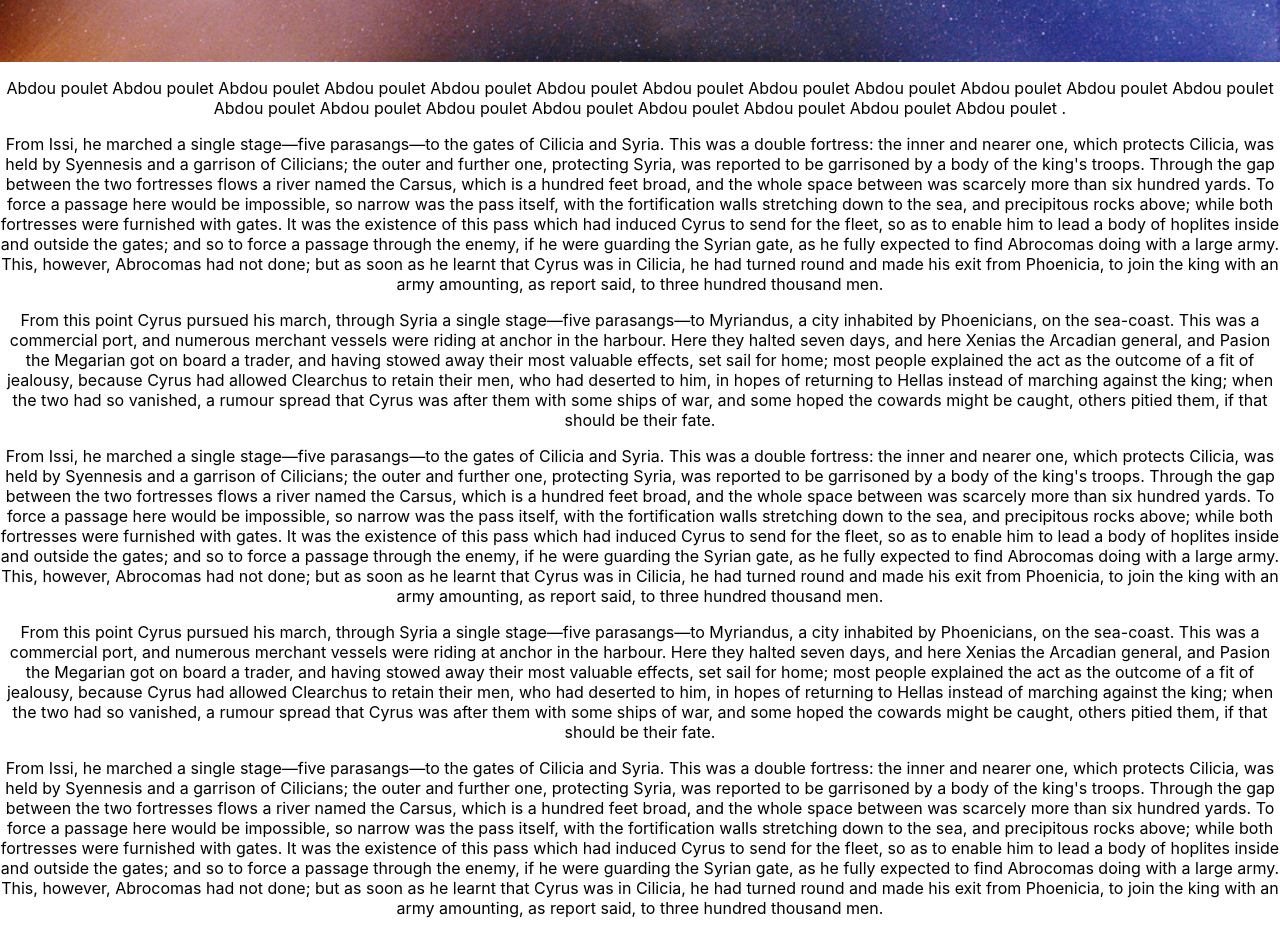
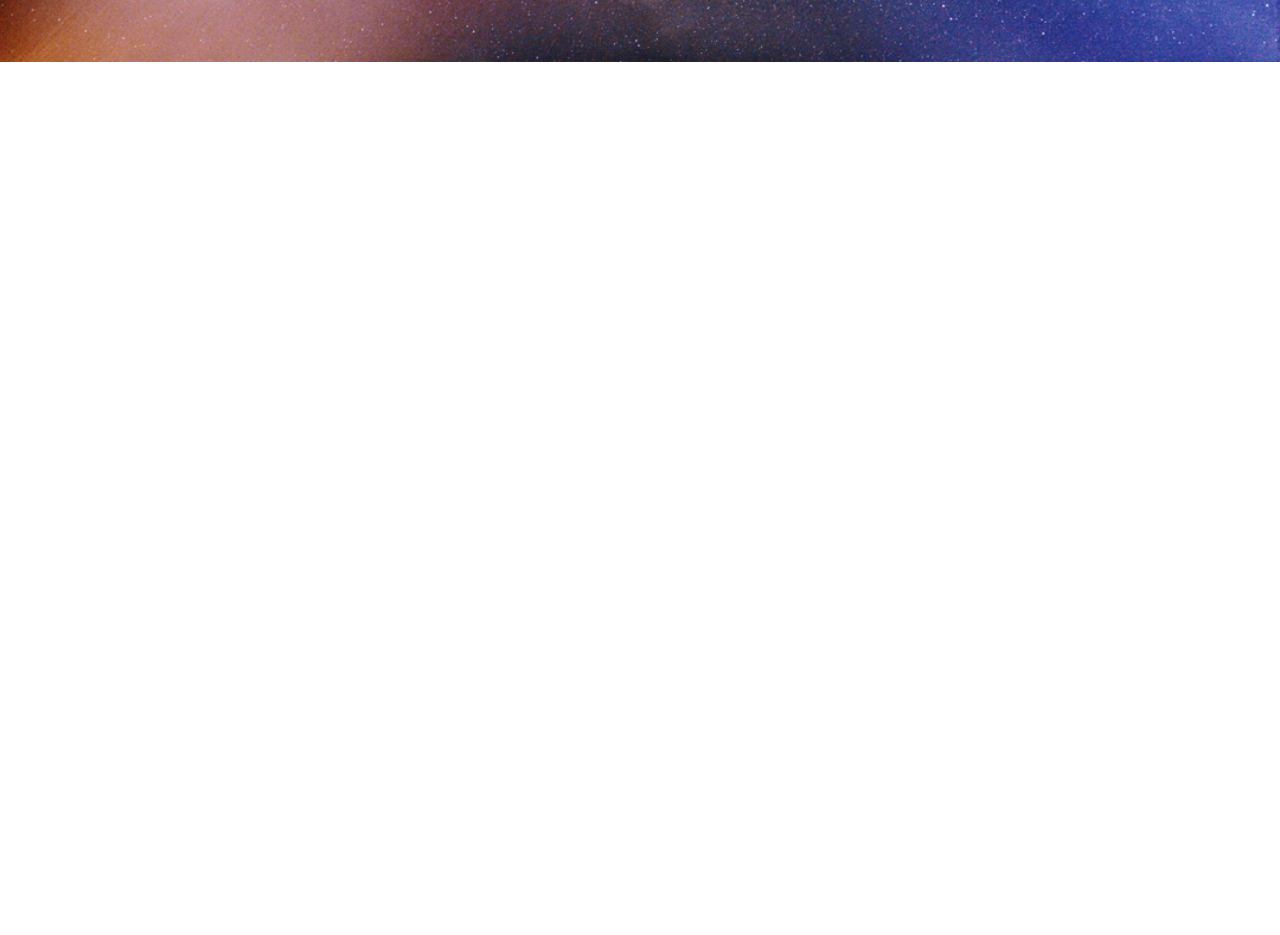
Before and after one commit to RomainRoy83/etoileDeLamour, a React (Create React App) app: page / in a window 1280 px wide. Shown: the part 540-1475 px from the top of the page. After the commit the page ends 800 px from the top, so only its background shows below. Built offline with nearby package versions, Linux system fonts and the light colour scheme; a web font is replaced by a local one.

Commit message:
Homepage banner ready

```diff
--- a/package.json
+++ b/package.json
@@ -8,6 +8,7 @@
     "@testing-library/user-event": "^13.5.0",
     "react": "^18.1.0",
     "react-dom": "^18.1.0",
+    "react-router-dom": "^6.3.0",
     "react-scripts": "5.0.1",
     "web-vitals": "^2.1.4"
   },
--- a/src/components/js/HomepageBanner.js
+++ b/src/components/js/HomepageBanner.js
@@ -8,15 +8,6 @@ const HomepageBanner = () => {
                 <h1>L'étoile <span>de</span> l'Amour</h1>
                 <img src={milleniumFalcon} />
             </div>
-            <div className='text'>
-                <p>Abdou poulet Abdou poulet Abdou poulet Abdou poulet Abdou poulet Abdou poulet Abdou poulet Abdou poulet Abdou poulet Abdou poulet Abdou poulet Abdou poulet Abdou poulet Abdou poulet Abdou poulet Abdou poulet Abdou poulet Abdou poulet Abdou poulet Abdou poulet .</p>
-                <p>From Issi, he marched a single stage—five parasangs—to the gates of Cilicia and Syria. This was a double fortress: the inner and nearer one, which protects Cilicia, was held by Syennesis and a garrison of Cilicians; the outer and further one, protecting Syria, was reported to be garrisoned by a body of the king's troops. Through the gap between the two fortresses flows a river named the Carsus, which is a hundred feet broad, and the whole space between was scarcely more than six hundred yards. To force a passage here would be impossible, so narrow was the pass itself, with the fortification walls stretching down to the sea, and precipitous rocks above; while both fortresses were furnished with gates. It was the existence of this pass which had induced Cyrus to send for the fleet, so as to enable him to lead a body of hoplites inside and outside the gates; and so to force a passage through the enemy, if he were guarding the Syrian gate, as he fully expected to find Abrocomas doing with a large army. This, however, Abrocomas had not done; but as soon as he learnt that Cyrus was in Cilicia, he had turned round and made his exit from Phoenicia, to join the king with an army amounting, as report said, to three hundred thousand men.</p>
-                <p>From this point Cyrus pursued his march, through Syria a single stage—five parasangs—to Myriandus, a city inhabited by Phoenicians, on the sea-coast. This was a commercial port, and numerous merchant vessels were riding at anchor in the harbour. Here they halted seven days, and here Xenias the Arcadian general, and Pasion the Megarian got on board a trader, and having stowed away their most valuable effects, set sail for home; most people explained the act as the outcome of a fit of jealousy, because Cyrus had allowed Clearchus to retain their men, who had deserted to him, in hopes of returning to Hellas instead of marching against the king; when the two had so vanished, a rumour spread that Cyrus was after them with some ships of war, and some hoped the cowards might be caught, others pitied them, if that should be their fate.</p>
-                <p>From Issi, he marched a single stage—five parasangs—to the gates of Cilicia and Syria. This was a double fortress: the inner and nearer one, which protects Cilicia, was held by Syennesis and a garrison of Cilicians; the outer and further one, protecting Syria, was reported to be garrisoned by a body of the king's troops. Through the gap between the two fortresses flows a river named the Carsus, which is a hundred feet broad, and the whole space between was scarcely more than six hundred yards. To force a passage here would be impossible, so narrow was the pass itself, with the fortification walls stretching down to the sea, and precipitous rocks above; while both fortresses were furnished with gates. It was the existence of this pass which had induced Cyrus to send for the fleet, so as to enable him to lead a body of hoplites inside and outside the gates; and so to force a passage through the enemy, if he were guarding the Syrian gate, as he fully expected to find Abrocomas doing with a large army. This, however, Abrocomas had not done; but as soon as he learnt that Cyrus was in Cilicia, he had turned round and made his exit from Phoenicia, to join the king with an army amounting, as report said, to three hundred thousand men.</p>
-                <p>From this point Cyrus pursued his march, through Syria a single stage—five parasangs—to Myriandus, a city inhabited by Phoenicians, on the sea-coast. This was a commercial port, and numerous merchant vessels were riding at anchor in the harbour. Here they halted seven days, and here Xenias the Arcadian general, and Pasion the Megarian got on board a trader, and having stowed away their most valuable effects, set sail for home; most people explained the act as the outcome of a fit of jealousy, because Cyrus had allowed Clearchus to retain their men, who had deserted to him, in hopes of returning to Hellas instead of marching against the king; when the two had so vanished, a rumour spread that Cyrus was after them with some ships of war, and some hoped the cowards might be caught, others pitied them, if that should be their fate.</p>
-                <p>From Issi, he marched a single stage—five parasangs—to the gates of Cilicia and Syria. This was a double fortress: the inner and nearer one, which protects Cilicia, was held by Syennesis and a garrison of Cilicians; the outer and further one, protecting Syria, was reported to be garrisoned by a body of the king's troops. Through the gap between the two fortresses flows a river named the Carsus, which is a hundred feet broad, and the whole space between was scarcely more than six hundred yards. To force a passage here would be impossible, so narrow was the pass itself, with the fortification walls stretching down to the sea, and precipitous rocks above; while both fortresses were furnished with gates. It was the existence of this pass which had induced Cyrus to send for the fleet, so as to enable him to lead a body of hoplites inside and outside the gates; and so to force a passage through the enemy, if he were guarding the Syrian gate, as he fully expected to find Abrocomas doing with a large army. This, however, Abrocomas had not done; but as soon as he learnt that Cyrus was in Cilicia, he had turned round and made his exit from Phoenicia, to join the king with an army amounting, as report said, to three hundred thousand men.</p>
-                <p>From this point Cyrus pursued his march, through Syria a single stage—five parasangs—to Myriandus, a city inhabited by Phoenicians, on the sea-coast. This was a commercial port, and numerous merchant vessels were riding at anchor in the harbour. Here they halted seven days, and here Xenias the Arcadian general, and Pasion the Megarian got on board a trader, and having stowed away their most valuable effects, set sail for home; most people explained the act as the outcome of a fit of jealousy, because Cyrus had allowed Clearchus to retain their men, who had deserted to him, in hopes of returning to Hellas instead of marching against the king; when the two had so vanished, a rumour spread that Cyrus was after them with some ships of war, and some hoped the cowards might be caught, others pitied them, if that should be their fate.</p>
-            </div>
         </div>
     )
 };
```
Also changed, not shown: src/components/js/mountain-range-front.png (deleted), 1 other file (tests, documents, lock files or other folders).
